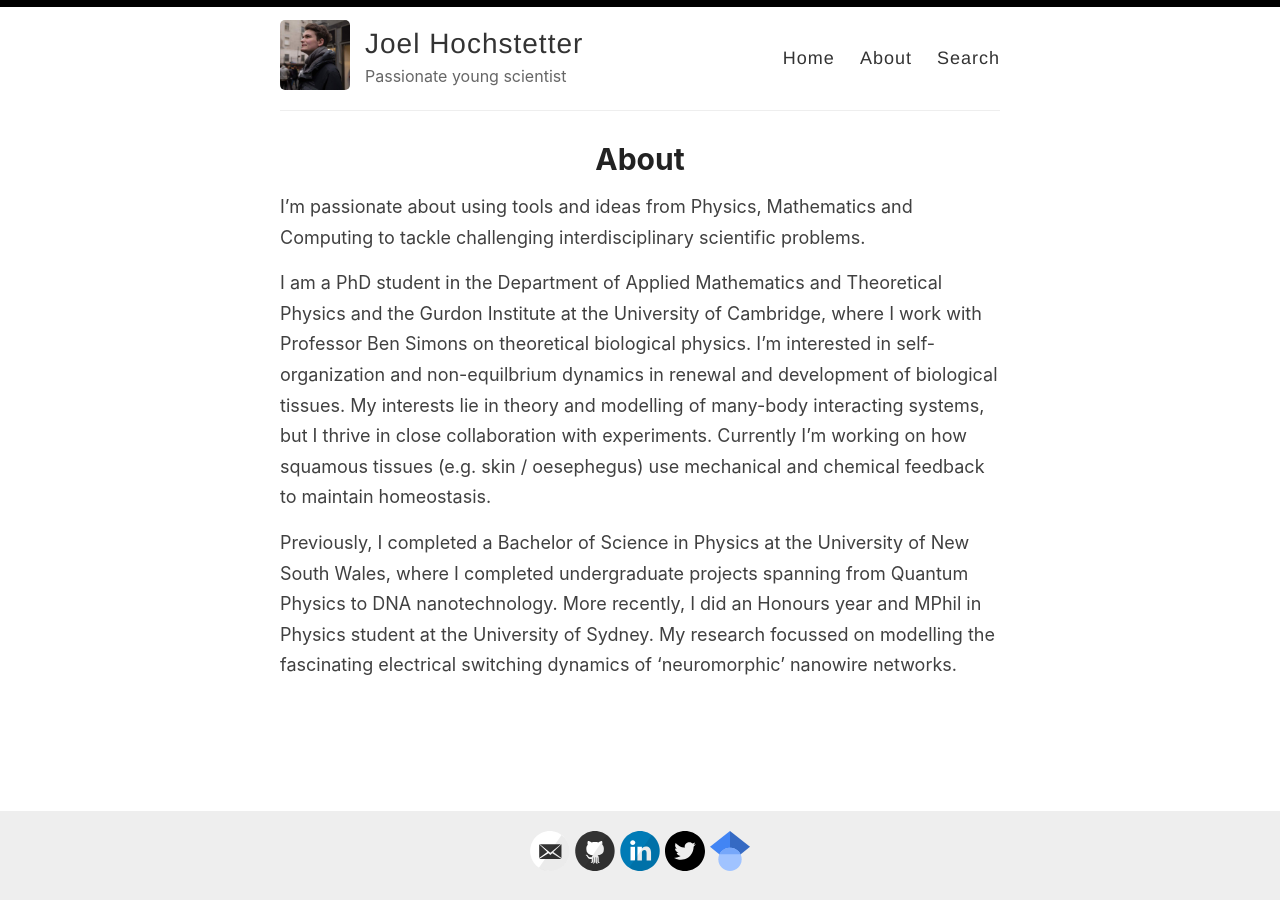
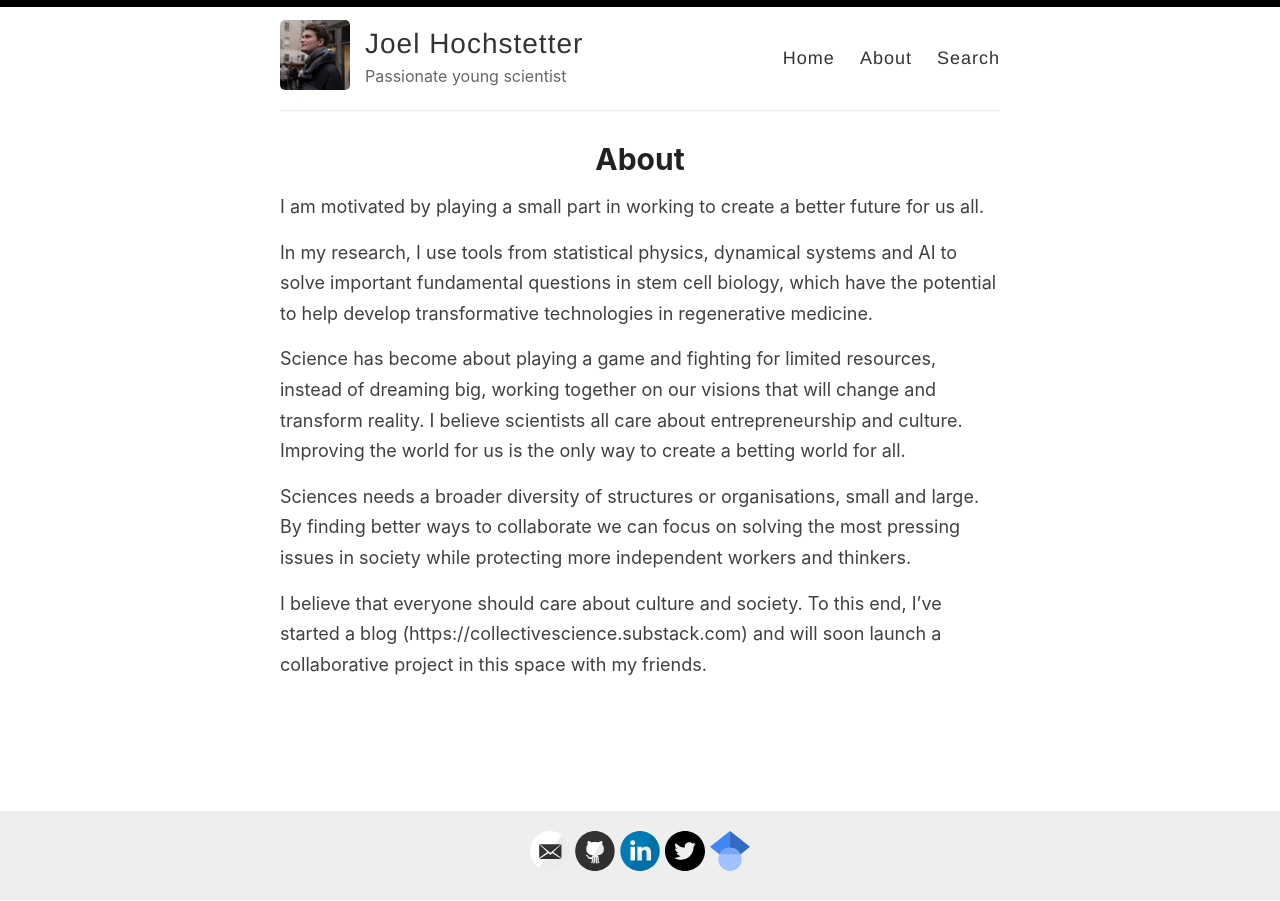
Before and after one commit to joelhochstetter/joelhochstetter.github.io, a Jekyll site: the page built from _pages/about.md, in a window 1280 px wide. Built offline with Jekyll 4.4.1, drawn with Linux system fonts in a browser that asks for light colours.

Commit message:
Update about.md

```diff
--- a/_pages/about.md
+++ b/_pages/about.md
@@ -6,8 +6,12 @@ redirect_from:
   - /
 ---
 
-I'm passionate about using tools and ideas from Physics, Mathematics and Computing to tackle challenging interdisciplinary scientific problems.
+I am motivated by playing a small part in working to create a better future for us all.
 
-I am a PhD student in the Department of Applied Mathematics and Theoretical Physics and the Gurdon Institute at the University of Cambridge, where I work with Professor Ben Simons on theoretical biological physics. I'm interested in self-organization and non-equilbrium dynamics in renewal and development of biological tissues. My interests lie in theory and modelling of many-body interacting systems, but I thrive in close collaboration with experiments. Currently I'm working on how squamous tissues (e.g. skin / oesephegus) use mechanical and chemical feedback to maintain homeostasis.
+In my research, I use tools from statistical physics, dynamical systems and AI to solve important fundamental questions in stem cell biology, which have the potential to help develop transformative technologies in regenerative medicine.
 
-Previously, I completed a Bachelor of Science in Physics at the University of New South Wales, where I completed undergraduate projects spanning from Quantum Physics to DNA nanotechnology. More recently, I did an Honours year and MPhil in Physics student at the University of Sydney. My research focussed on modelling the fascinating electrical switching dynamics of 'neuromorphic' nanowire networks.
+Science has become about playing a game and fighting for limited resources, instead of dreaming big, working together on our visions that will change and transform reality. I believe scientists all care about entrepreneurship and culture. Improving the world for us is the only way to create a betting world for all.
+
+Sciences needs a broader diversity of structures or organisations, small and large. By finding better ways to collaborate we can focus on solving the most pressing issues in society while protecting more independent workers and thinkers.
+
+I believe that everyone should care about culture and society. To this end, I've started a blog (https://collectivescience.substack.com) and will soon launch a collaborative project in this space with my friends.
```
